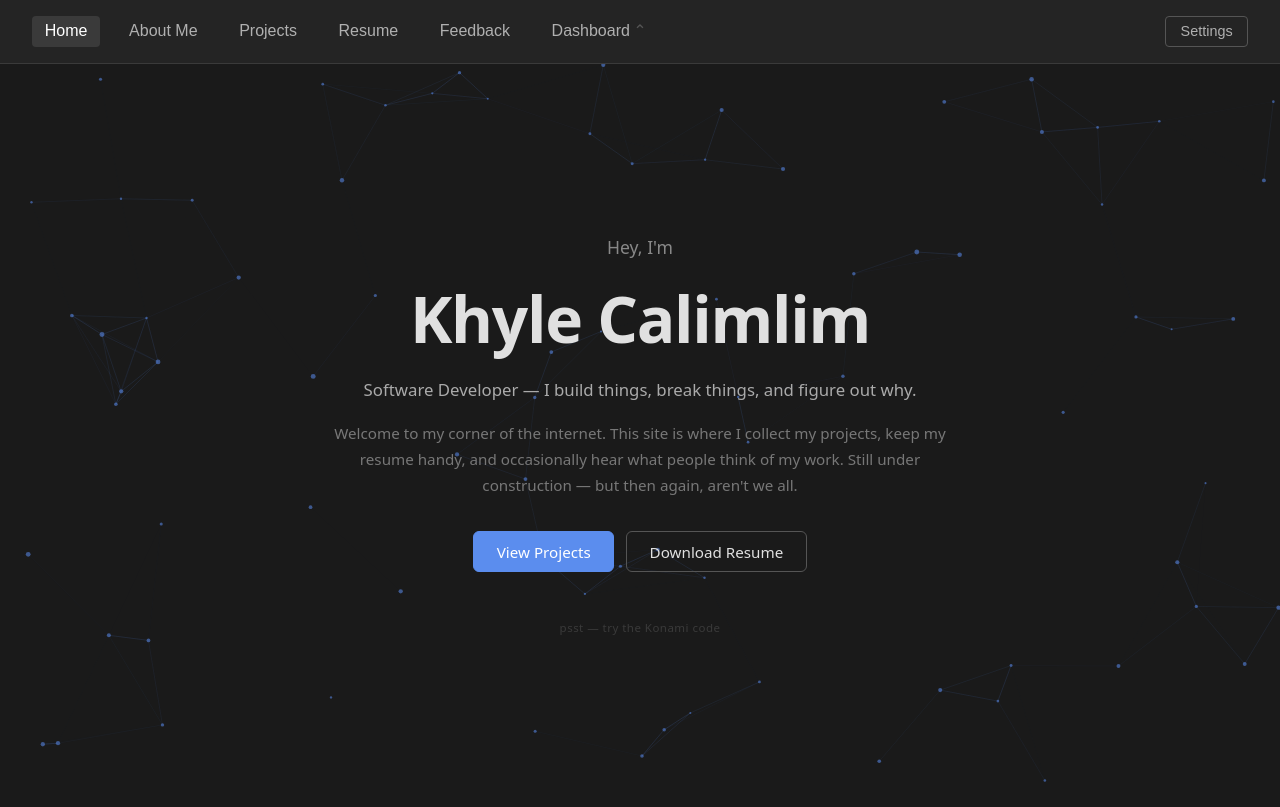
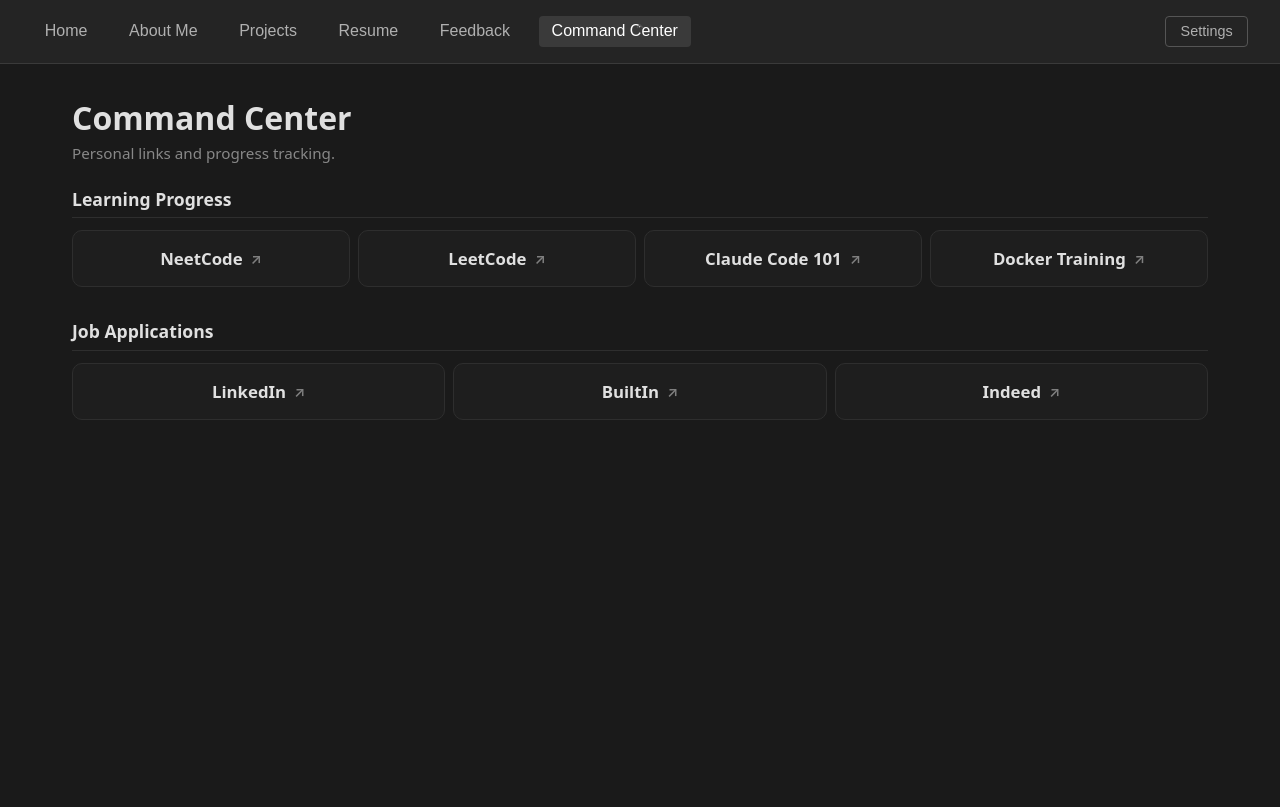
Before and after one commit to khylecalimlim/personal_website, an Angular app in the folder my-website-Angular/: page /command-center in a window 1280 px wide. Before the commit this address led to /. Built offline with nearby package versions, Linux system fonts and the light colour scheme; a web font is replaced by a local one.

Commit message:
Rename Dashboard to Command Center; invert card colors on click, fix drag lag

```diff
--- a/my-website-Angular/src/app/app.component.html
+++ b/my-website-Angular/src/app/app.component.html
@@ -5,7 +5,7 @@
     <a routerLink="/projects" routerLinkActive="active">Projects</a>
     <a routerLink="/resume" routerLinkActive="active">Resume</a>
     <a routerLink="/feedback" routerLinkActive="active">Feedback</a>
-    <a routerLink="/dashboard" routerLinkActive="active">Dashboard</a>
+    <a routerLink="/command-center" routerLinkActive="active">Command Center</a>
   </nav>
 
   <button class="collapse-btn" (click)="navCollapsed = !navCollapsed; settingsOpen = false" [title]="navCollapsed ? 'Expand navbar' : 'Collapse navbar'">
--- a/my-website-Angular/src/app/app.routes.ts
+++ b/my-website-Angular/src/app/app.routes.ts
@@ -4,9 +4,9 @@
 import { ProjectsComponent } from './projects/projects.component';
 import { ResumeComponent } from './resume/resume.component';
 import { FeedbackComponent } from './feedback/feedback.component';
-import { DashboardComponent } from './dashboard/dashboard.component';
+import { CommandCenterComponent } from './command-center/command-center.component';
 
-// TODO: the "dashboard" route/nav link below is currently public - make it
+// TODO: the "command-center" route/nav link below is currently public - make it
 // hidden/inaccessible to anyone but me. Auth options to consider (cheapest first):
 //   1. Client-side passphrase gate on a hidden, unlinked route (e.g. /dash-<random>):
 //      compare a hashed passphrase, unlock stored in localStorage. Free, zero infra,
@@ -26,6 +26,6 @@
   { path: 'projects', component: ProjectsComponent },
   { path: 'resume', component: ResumeComponent },
   { path: 'feedback', component: FeedbackComponent },
-  { path: 'dashboard', component: DashboardComponent },
+  { path: 'command-center', component: CommandCenterComponent },
   { path: '**', redirectTo: '' }
 ];
--- a/my-website-Angular/src/app/dashboard/dashboard.component.html
+++ b/my-website-Angular/src/app/command-center/command-center.component.html
@@ -1,17 +1,18 @@
 <div class="page">
-  <h1>Dashboard</h1>
+  <h1>Command Center</h1>
   <p class="subtitle">Personal links and progress tracking.</p>
 
   @for (section of sections; track section.title) {
-    <section class="dashboard-section">
+    <section class="command-center-section">
       <h2>{{ section.title }}</h2>
       <ul class="link-list" cdkDropList cdkDropListOrientation="horizontal" (cdkDropListDropped)="drop(section, $event)">
         @for (link of section.links; track link.href) {
           <li
             class="link-card"
-            [class.pop]="link.popping"
+            [class.jiggle]="link.jiggling"
+            [class.inverted]="link.inverted"
             (click)="pop(link)"
-            (animationend)="link.popping = false"
+            (animationend)="link.jiggling = false"
             cdkDrag
           >
             <a [href]="link.href" class="link-text" target="_blank" rel="noopener">
--- a/my-website-Angular/src/app/dashboard/dashboard.component.scss
+++ b/my-website-Angular/src/app/command-center/command-center.component.scss
@@ -5,7 +5,7 @@
   font-size: 0.95rem;
 }
 
-.dashboard-section {
+.command-center-section {
   margin-bottom: 2rem;
 
   h2 {
@@ -47,7 +47,7 @@
   border-radius: 10px;
   padding: 1rem 1.25rem;
   cursor: grab;
-  transition: border-color 0.2s, background-color 0.2s, transform 0.15s, box-shadow 0.2s;
+  transition: border-color 0.2s, background-color 0.2s, color 0.2s, transform 0.15s, box-shadow 0.2s;
 
   &:hover {
     border-color: #444;
@@ -60,8 +60,19 @@
     cursor: grabbing;
   }
 
-  &.pop {
+  &.jiggle {
     animation: card-pop 0.4s ease;
+  }
+
+  &.inverted {
+    background-color: #fff;
+    border-color: #fff;
+    color: #000;
+
+    &:hover {
+      background-color: #f0f0f0;
+      border-color: #f0f0f0;
+    }
   }
 
   // While being dragged
@@ -72,6 +83,14 @@
 
   &.cdk-drag-placeholder {
     opacity: 0.3;
+  }
+
+  // Disable hover/jiggle transitions while dragging so the card tracks the
+  // cursor immediately instead of easing into position
+  &.cdk-drag-dragging,
+  &.cdk-drag-preview {
+    transition: none;
+    animation: none;
   }
 }
 
--- a/my-website-Angular/src/app/dashboard/dashboard.component.ts
+++ b/my-website-Angular/src/app/command-center/command-center.component.ts
@@ -1,26 +1,27 @@
 import { Component } from '@angular/core';
 import { CdkDragDrop, DragDropModule, moveItemInArray } from '@angular/cdk/drag-drop';
 
-interface DashboardLink {
+interface CommandCenterLink {
   label: string;
   href: string;
-  popping?: boolean;
+  jiggling?: boolean;
+  inverted?: boolean;
 }
 
-interface DashboardSection {
+interface CommandCenterSection {
   title: string;
-  links: DashboardLink[];
+  links: CommandCenterLink[];
 }
 
 @Component({
-  selector: 'app-dashboard',
+  selector: 'app-command-center',
   standalone: true,
   imports: [DragDropModule],
-  templateUrl: './dashboard.component.html',
-  styleUrl: './dashboard.component.scss'
+  templateUrl: './command-center.component.html',
+  styleUrl: './command-center.component.scss'
 })
-export class DashboardComponent {
-  sections: DashboardSection[] = [
+export class CommandCenterComponent {
+  sections: CommandCenterSection[] = [
     {
       title: 'Learning Progress',
       links: [
@@ -40,11 +41,12 @@
     }
   ];
 
-  pop(link: DashboardLink): void {
-    link.popping = true;
+  pop(link: CommandCenterLink): void {
+    link.inverted = !link.inverted;
+    link.jiggling = true;
   }
 
-  drop(section: DashboardSection, event: CdkDragDrop<DashboardLink[]>): void {
+  drop(section: CommandCenterSection, event: CdkDragDrop<CommandCenterLink[]>): void {
     moveItemInArray(section.links, event.previousIndex, event.currentIndex);
   }
 }
```
